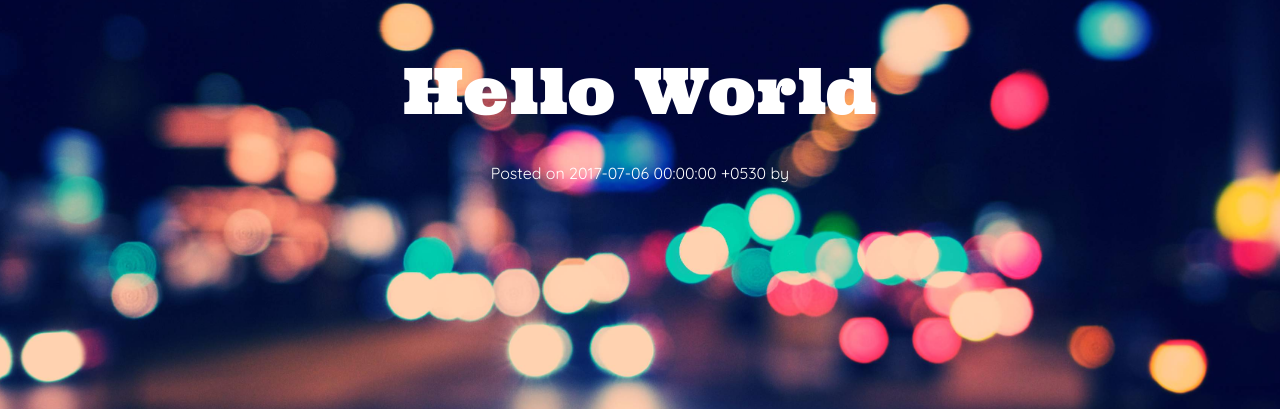
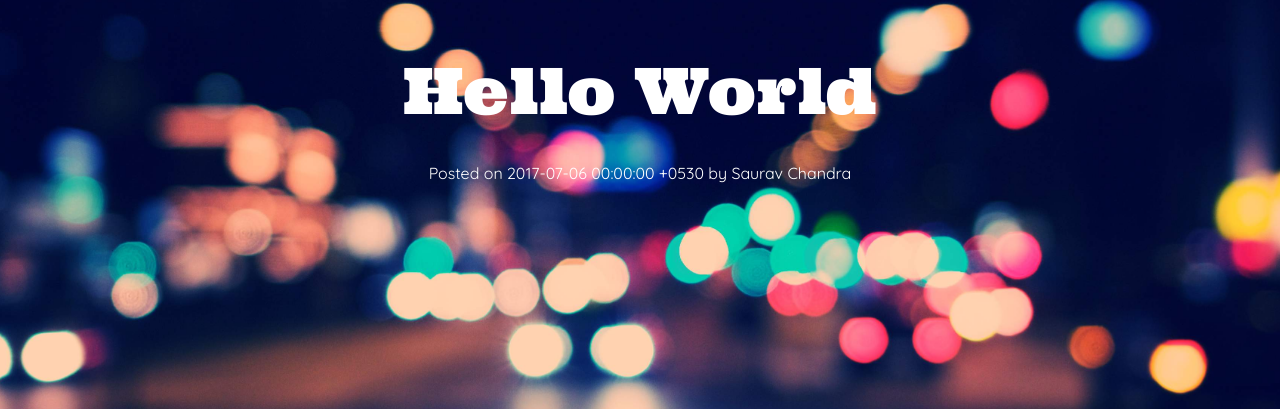
Before and after one commit to testlabsc/sauravchandra.github.io, a Jekyll site: the page built from _posts/2017-07-06-Hello-World.md, in a window 1280 px wide and 900 px high. Shown: the part 360-769 px from the top of the window. Built offline with Jekyll 4.4.1, drawn with Linux system fonts in a browser that asks for light colours.

Commit message:
Create 2017-07-06-Hello-World.md

```diff
--- a/_posts/2017-07-06-Hello-World.md
+++ b/_posts/2017-07-06-Hello-World.md
@@ -3,6 +3,7 @@ layout: post
 title: Hello World
 banner: hello-world.jpg
 tags: technology
+author: Saurav Chandra
 ---
 Sed ut perspiciatis unde omnis iste natus error sit voluptatem accusantium doloremque laudantium, totam rem aperiam, eaque ipsa quae ab illo inventore veritatis et quasi architecto beatae vitae dicta sunt explicabo. Nemo enim ipsam voluptatem quia voluptas sit aspernatur aut odit aut fugit, sed quia consequuntur magni dolores eos qui ratione voluptatem sequi nesciunt.
 
```
